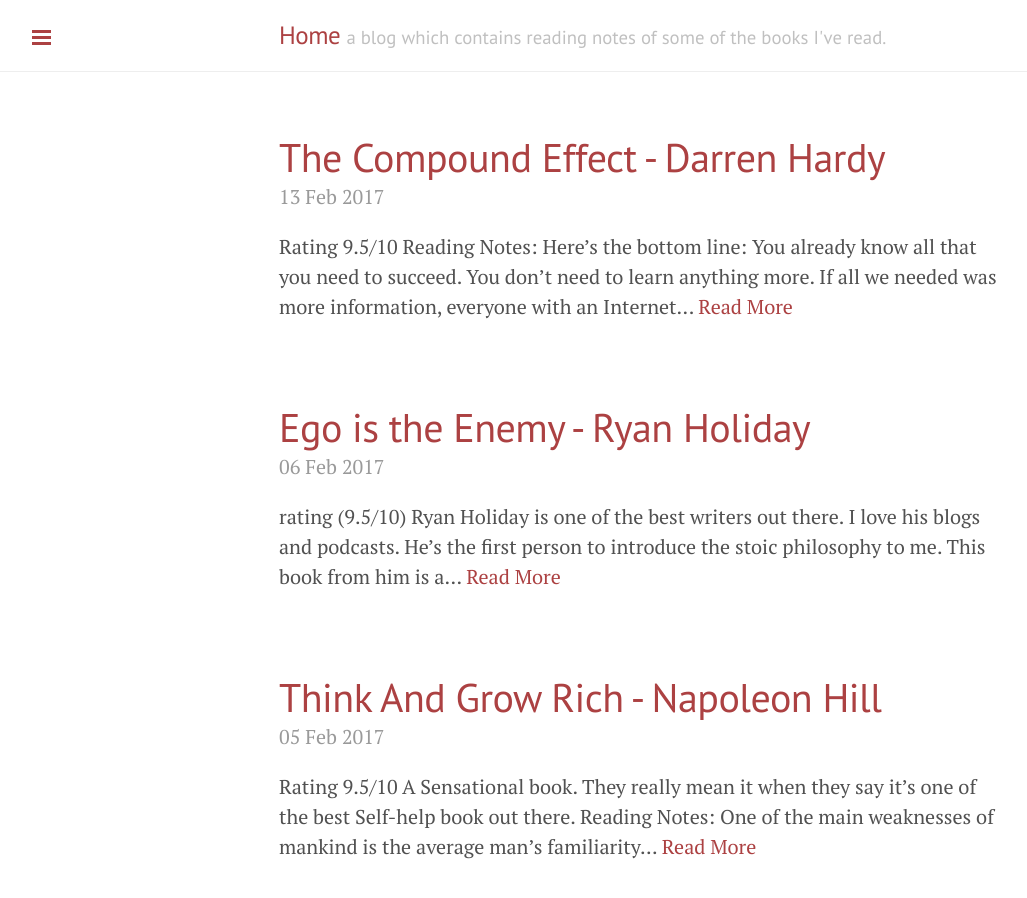
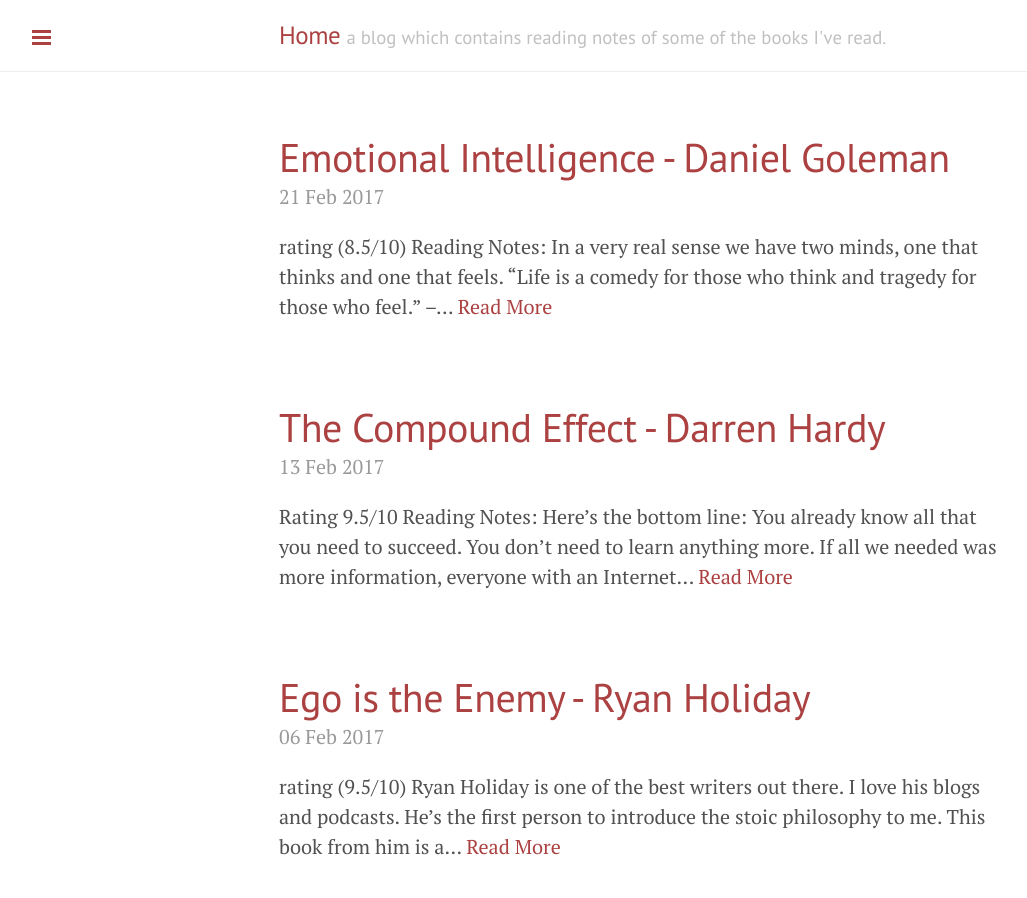
Before and after one commit to alamgirqazi/blog, a Jekyll site: the page built from index.html, in a window 1280 px wide and 900 px high. Shown: the whole window, without its empty margins (1-1028 px from the left). Built offline with Jekyll 4.4.1, drawn with Linux system fonts in a browser that asks for light colours; the list of posts is cut into pages by our own code; some of the changed lines change nothing that is shown.

Commit message:
added emotional intelligence notes + added meditations rating only

```diff
--- /dev/null
+++ b/_posts/2017-02-21-Emotionalintelligence.md
@@ -0,0 +1,55 @@
+---
+layout: post
+title: Emotional Intelligence - Daniel Goleman
+permalink: Emotionalintelligence
+---
+
+![Emotional Intelligence - Daniel Goleman](public/Emotional Intelligence - Daniel Goleman.jpg "Emotional Intelligence - Daniel Goleman")
+
+**rating (8.5/10)**
+
+<br>
+
+#### Reading Notes:
+
+In a very real sense we have two minds, one that thinks and one that feels.
+
+“Life is a comedy for those who think and tragedy for those who feel.” – Horace Walpole
+
+At best, IQ contributes about 20 percent to the factors that determine life success, which leaves 20 percent to the other forces. “The vast majority of one’s ultimate niche in society is determined by non-IQ factors, ranging from social class to luck.”
+
+Much evidence testifies that people who are emotionally adept – who know and manage their own feelings well, and who read and deal effectively with other people’s feelings – are at an advantage in any domain of life.
+
+Interpersonal intelligence is the ability to understand other people: what motivates them, how they work, how to work cooperatively with them.
+
+Metacognition – the awareness of one’s mental processes.
+
+And in the day-to-day world no intelligence is more important than the interpersonal. If you don’t have it, you’ll make poor choices about who to marry, what job to take, and so on.
+
+1.	Knowing one’s emotions. Self – awareness – recognizing a feeling as it happens – is the keystone of emotional intelligence. An inability to notice our true feelings leaves us at their mercy. People with greater certainty about their feelings are better pilots of their lives, having a surer sense of how they really feel about personal decisions from whom to marry to what job to take.
+
+2.	Managing emotions. Handling feelings so they are appropriate is an ability that builds on self-awareness.
+
+3.	Motivating oneself. People who have this skill tend to be highly productive and effective in whatever they undertake.
+
+4.	Recognizing emotions in other. Empathy, is the fundamental “people skill”. People who are empathetic are more attuned to the subdue social signals that indicate what others need or want.
+
+5.	Handling relationships. The art of relationships is, in large part, skill in managing emotions in others.
+
+Socrates’s injunction “Know Thyself” speaks to the keystone of emotional intelligence: awareness of one’s own feelings as they occur.
+
+Psychologists use the rather ponderous term ‘metacognition’ to refer to an awareness of thought process, and ‘metamood’ to mean awareness of one’s own emotions.
+
+Zillmann finds that a universal trigger for anger is the sense of being endangered. Endangerment can be signaled not just by an outright physical threat but also, as is more often the case, by a symbolic threat to self-esteem or dignity.
+
+Self-efficacy, the belief that one has mastery over the events of one’s life and can meet challenges as they come up.
+
+Empathy builds on self-awareness; the more open we are to our own emotions, the more skilled we will be in reading feelings.
+
+The key to intuiting another’s feelings is in the ability to read nonverbal channels: tone of voice, gesture, expression, and the like.
+
+Psychopathy, the incapacity to feel empathy or compassion of any sorts.
+
+“Popular” and “charming” are terms we use for people we like to be with because their emotional skills make us feel good.
+
+Leadership is not domination, but the art of persuading people to work toward a common goal.
--- a/books.md
+++ b/books.md
@@ -102,8 +102,19 @@
 <hr>
 
 
+
+## Meditations - Marcus Aurelius
+<br>
+![Meditations - Marcus Aurelius](public/meditations - marcus aurelius.jpg "Meditations - Marcus Aurelius")
+
+
+**Rating 9/10**
+
+<br>
+
 ## Tuesdays with Morrie - Mitch Albom
 <br>
+
 ![Tuesdays with Morrie - Mitch Albom](public/Tuesdays with Morrie - Mitch Albom.jpg "Tuesdays with Morrie - Mitch Albom")
 
 **Rating 9/10**
@@ -147,7 +158,7 @@
 
 <br>
 
-Very Fascinating and absorbing research. Emotional Intelligence is indeed extremely essential.
+Very Fascinating and absorbing research. Emotional Intelligence is indeed extremely essential. See my reading-notes [Emotional Intelligence - Daniel Goleman](https://alamgirqazi.github.io/blog/Emotionalintelligence)
 <hr>
 
 ## Rich Dad Poor Dad - Robert Kiyosaki
@@ -197,15 +208,7 @@
 
 <br>
 
-## Meditations - Marcus Aurelius
-<br>
-![Meditations - Marcus Aurelius](public/meditations - marcus aurelius.jpg "Meditations - Marcus Aurelius")
 
-currently reading
-
-Rating (coming soon)
-
-<br>
 
 ## Muhammad - Karen Armstrong
 <br>
```
